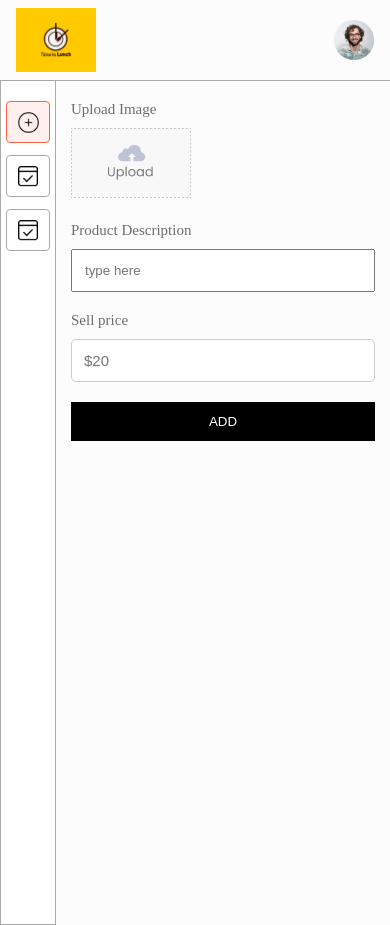
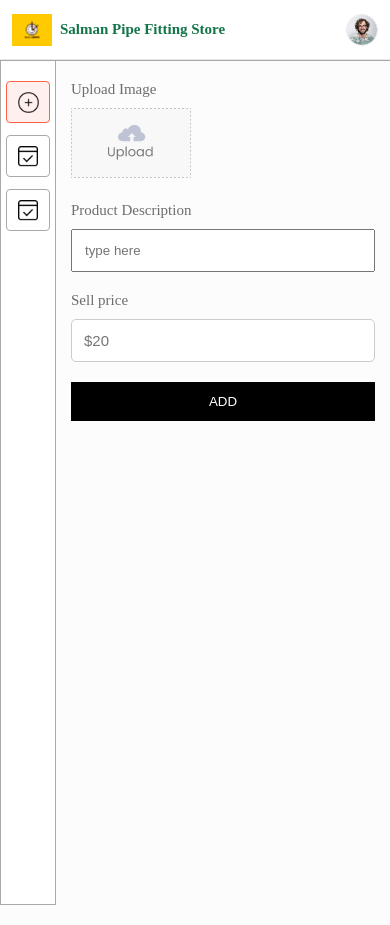
Before and after one commit to ali-hossain-nayan/Salman-Pipe-Fitting-Store, a React (Vite) app in the folder admin/: page /add in a window 390 px wide. Built offline with nearby package versions, Linux system fonts and the light colour scheme.

Commit message:
admin-navbar-hotfix

```diff
--- a/admin/src/components/Navbar/Navbar.css
+++ b/admin/src/components/Navbar/Navbar.css
@@ -1,14 +1,126 @@
+/* Main navbar */
 .navbar {
+    width: 100%;
+    min-height: 75px;
     display: flex;
     justify-content: space-between;
-    padding: 8px 4%;
     align-items: center;
+    gap: 16px;
+    padding: 12px 4%;
+    background-color: #ffffff;
+    border-bottom: 1px solid #e5e7eb;
+    box-sizing: border-box;
+}
+
+/* Logo and store name */
+.navbar-brand {
+    display: flex;
+    align-items: center;
+    gap: 14px;
+    min-width: 0;
 }
 
 .navbar .logo {
-    width: max(10%, 80px);
+    width: 70px;
+    max-height: 55px;
+    object-fit: contain;
+    flex-shrink: 0;
 }
 
+.store-name {
+    margin: 0;
+    color: #137548;
+    font-size: clamp(18px, 2.2vw, 26px);
+    font-weight: 700;
+    line-height: 1.3;
+    overflow-wrap: anywhere;
+}
+
+/* Admin profile */
 .navbar .profile {
-    width: 40px;
+    width: 42px;
+    height: 42px;
+    border-radius: 50%;
+    object-fit: cover;
+    flex-shrink: 0;
+    border: 1px solid #e5e7eb;
 }
+
+/* Tablet */
+@media (max-width: 768px) {
+    .navbar {
+        min-height: 68px;
+        padding: 10px 3%;
+        gap: 10px;
+    }
+
+    .navbar-brand {
+        gap: 10px;
+    }
+
+    .navbar .logo {
+        width: 55px;
+        max-height: 45px;
+    }
+
+    .store-name {
+        font-size: 19px;
+    }
+
+    .navbar .profile {
+        width: 38px;
+        height: 38px;
+    }
+}
+
+/* Mobile */
+@media (max-width: 480px) {
+    .navbar {
+        min-height: 60px;
+        padding: 8px 12px;
+        gap: 8px;
+    }
+
+    .navbar-brand {
+        gap: 8px;
+    }
+
+    .navbar .logo {
+        width: 40px;
+        max-height: 38px;
+    }
+
+    .store-name {
+        font-size: 15px;
+        line-height: 1.25;
+    }
+
+    .navbar .profile {
+        width: 32px;
+        height: 32px;
+    }
+}
+
+/* Very small mobile screens */
+@media (max-width: 350px) {
+    .navbar {
+        padding: 8px;
+    }
+
+    .navbar-brand {
+        gap: 6px;
+    }
+
+    .navbar .logo {
+        width: 32px;
+    }
+
+    .store-name {
+        font-size: 13px;
+    }
+
+    .navbar .profile {
+        width: 28px;
+        height: 28px;
+    }
+}
--- a/admin/src/components/Navbar/Navbar.jsx
+++ b/admin/src/components/Navbar/Navbar.jsx
@@ -1,12 +1,28 @@
 import React from 'react'
 import './Navbar.css'
 import { assets } from '../../assets/assets'
+
 const Navbar = () => {
     return (
-        <div className="navbar">
-            <img className='logo' src={assets.logo} alt="" />
-            <img src={assets.profile_image} alt="" className='profile' />
-        </div>
+        <nav className="navbar">
+            <div className="navbar-brand">
+                <img
+                    className="logo"
+                    src={assets.logo}
+                    alt="Salman Pipe Fitting Store logo"
+                />
+
+                <h2 className="store-name">
+                    Salman Pipe Fitting Store
+                </h2>
+            </div>
+
+            <img
+                src={assets.profile_image}
+                alt="Admin profile"
+                className="profile"
+            />
+        </nav>
     )
 }
 
```
